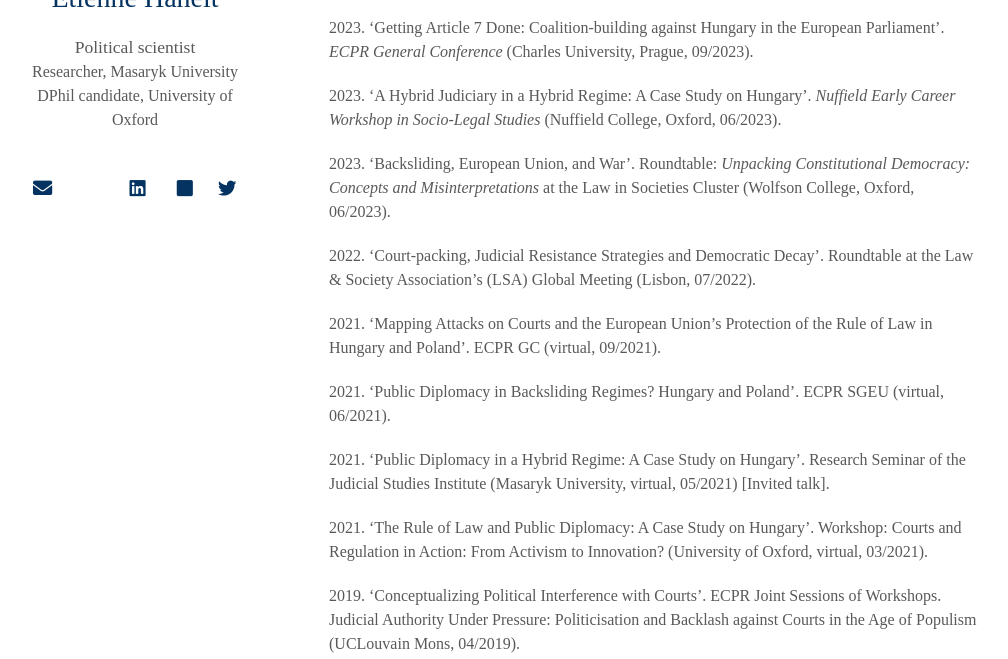
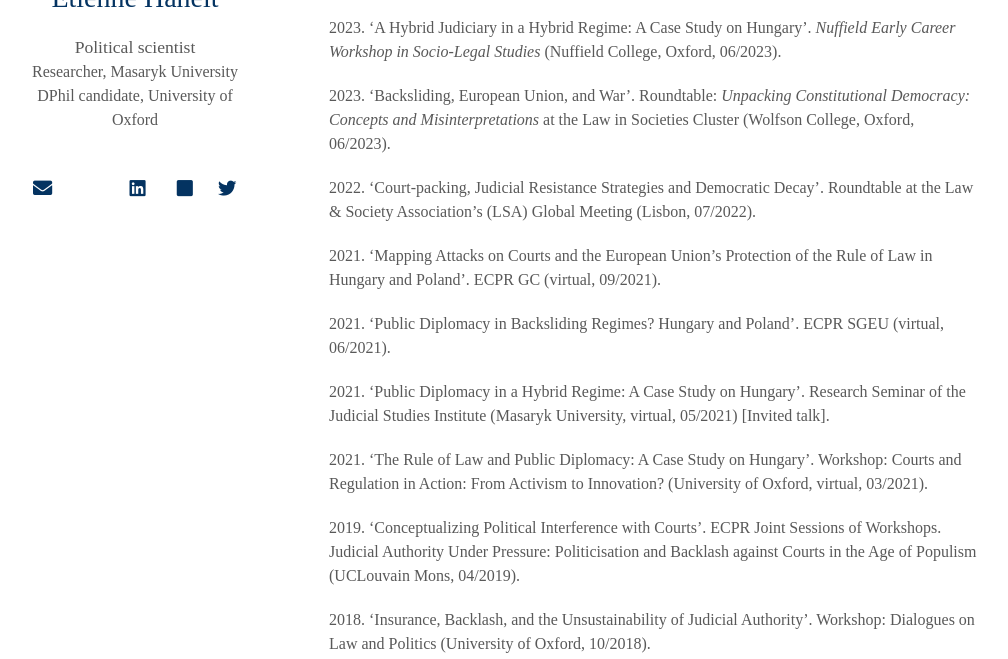
Before and after one commit to EtienneHanelt/etiennehanelt.github.io, a Jekyll site: the page built from index.md, in a window 1280 px wide and 900 px high, scrolled down 1306 px, cut to the strip 241-900 px from the top of the window. Shown: the whole strip, without its empty margins (141-1149 px from the left). Built offline with Jekyll 4.4.1, drawn with Linux system fonts in a browser that asks for light colours; nearby versions of some CDN libraries; some web fonts are replaced; a style sheet for code colours, icons or effects is not loaded; our own code applies the rules of GitHub Pages for plain Markdown files.

Commit message:
Update index.md
remove an entry for peer review

```diff
--- a/index.md
+++ b/index.md
@@ -47,7 +47,7 @@
 
 2023\. 'A Hybrid Judiciary in a Hybrid Regime: A Case Study on Hungary'. _ECPR General Conference_ (Charles University, Prague, 09/2023).
 
-2023\. 'Getting Article 7 Done: Coalition-building against Hungary in the European Parliament'. _ECPR General Conference_ (Charles University, Prague, 09/2023).
+<!-- 2023\. 'Getting Article 7 Done: Coalition-building against Hungary in the European Parliament'. _ECPR General Conference_ (Charles University, Prague, 09/2023). -->
 
 2023\. 'A Hybrid Judiciary in a Hybrid Regime: A Case Study on Hungary'. _Nuffield Early Career Workshop in Socio-Legal Studies_ (Nuffield College, Oxford, 06/2023).
 
```
